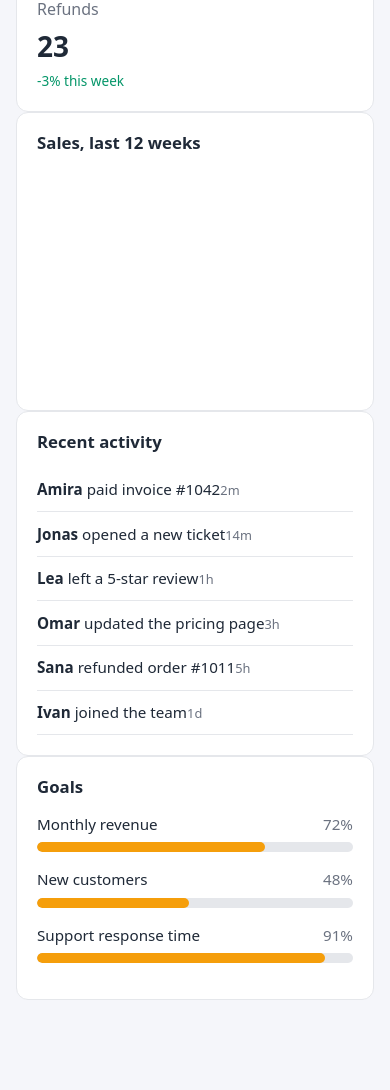
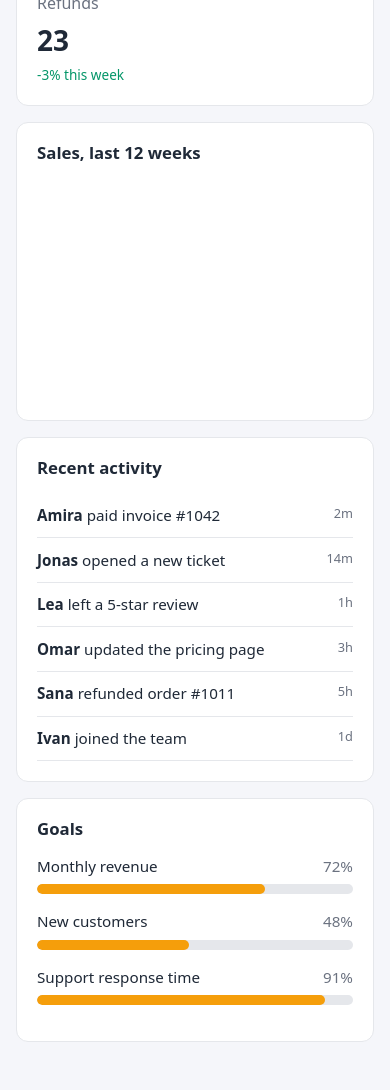
Before and after one commit to Aysha-AlAbri/-Practice-10.1-Responsiveness-exercises, a plain HTML site: page homework/02-dashboard/index.html in a window 390 px wide. Shown: the part 581-1671 px from the top of the page. Before the commit the page ends 1629 px from the top, so only its background shows below. Drawn offline with Linux system fonts and the light colour scheme.

Commit message:
Complete homework\02-dashboard

```diff
--- a/homework/02-dashboard/styles.css
+++ b/homework/02-dashboard/styles.css
@@ -93,3 +93,61 @@ img { display: block; max-width: 100%; height: auto; }
 .progress span { display: block; height: 100%; background: var(--accent); border-radius: 99px; }
 
 /* ===== YOUR CODE — layout + responsiveness ===== */
+.topbar-inner{
+  display: flex;
+  justify-content: space-between;
+  align-items: center;
+}
+.user{
+  display: flex;
+  align-items: center;
+}
+.dash{
+  display: grid;
+  grid-template-columns: repeat(4,minmax(0,1fr));
+  gap: 1rem;
+}
+.chart{
+  display: grid;
+  grid-column: 1/4;
+  grid-row: 2;
+}
+.activity{
+  grid-column: 4;
+  grid-row: 2/4;
+}
+.goals{
+  grid-column: 1/4;
+  grid-row: 3;
+}
+.act {
+  display: flex;
+  justify-content: space-between;
+  gap: 0.5rem;
+}
+@media(max-width:900px){
+  .dash {
+      grid-template-columns: repeat(2, minmax(0, 1fr));
+    }
+    .chart {
+      grid-column: 1 / 3;
+      grid-row: auto;
+    }
+    .activity {
+      grid-column: 1;
+      grid-row: auto;
+    }
+    .goals {
+      grid-column: 2;
+      grid-row: auto;
+    }
+  }
+    @media(max-width:600px) {
+      .dash{
+      grid-template-columns: 1fr;
+    }
+  .chart, .activity, .goals{
+    grid-column: 1;
+    grid-row: auto;
+  }
+ }
```
